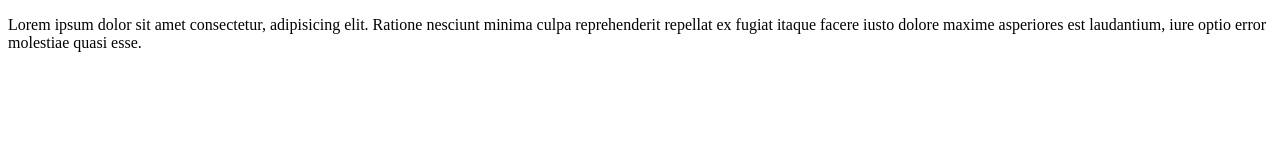
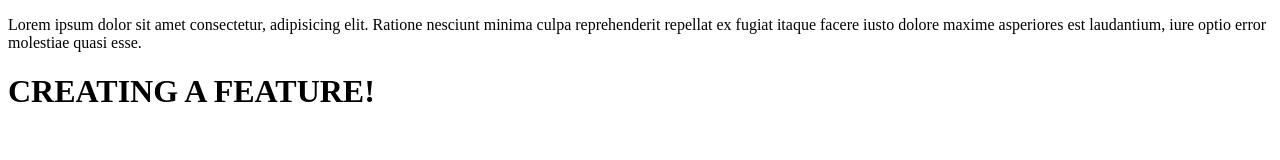
Before and after one commit to ralphzs2169/practice-git, a plain HTML site: page index.html in a window 1280 px wide. Drawn offline with Linux system fonts and the light colour scheme.

Commit message:
Creating a title feature

```diff
--- a/index.html
+++ b/index.html
@@ -8,5 +8,6 @@
 </head>
 <body>
     <p>Lorem ipsum dolor sit amet consectetur, adipisicing elit. Ratione nesciunt minima culpa reprehenderit repellat ex fugiat itaque facere iusto dolore maxime asperiores est laudantium, iure optio error molestiae quasi esse.</p>
+    <h1>CREATING A FEATURE!</h1>
 </body>
 </html>
```
